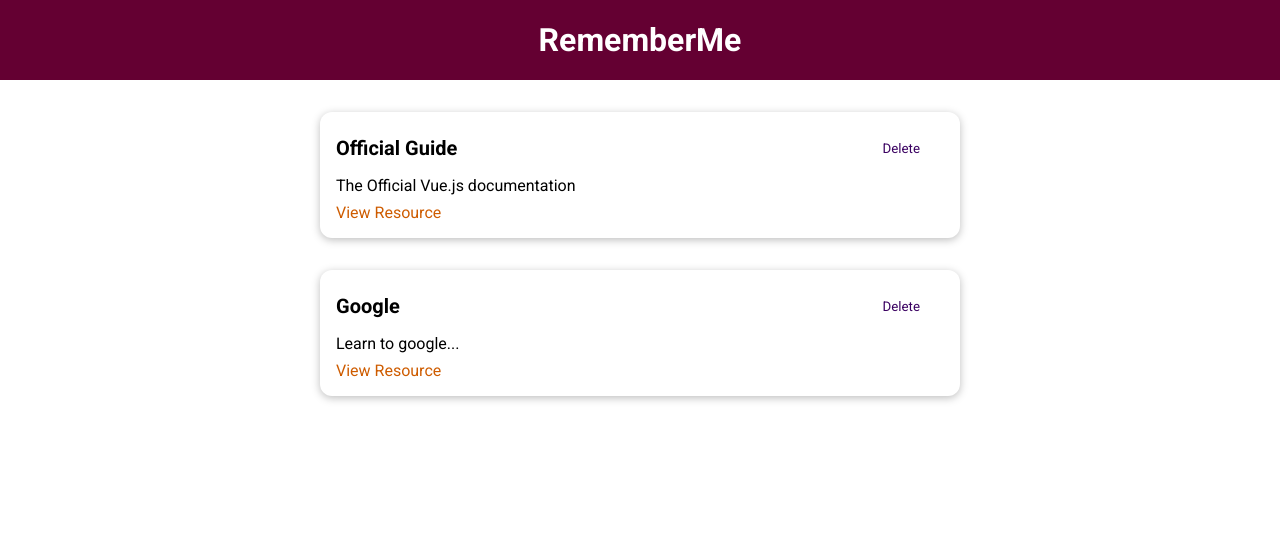
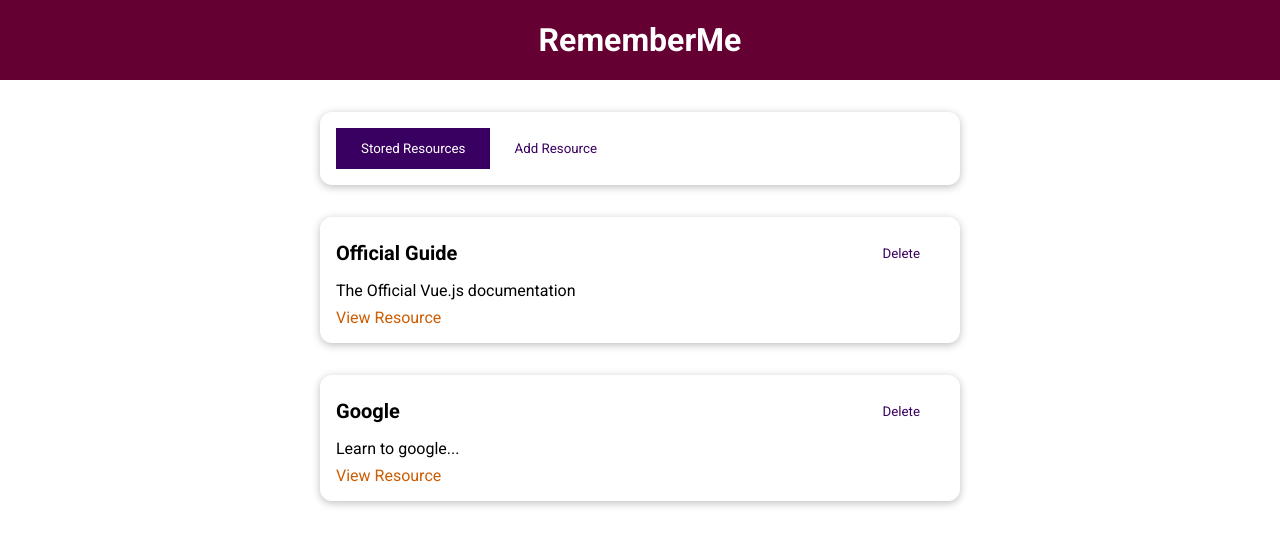
Before and after one commit to babyazalea/learning-resources-app, a Vue app: page / in a window 1280 px wide. Shown: the top 546 px of the page. Built offline with nearby package versions, Linux system fonts and the light colour scheme.

Commit message:
added Add-Resource, The-Resource component

```diff
--- a/src/App.vue
+++ b/src/App.vue
@@ -1,34 +1,19 @@
 <template>
   <the-header title="RememberMe"></the-header>
-  <stored-resources :resources="storedResources"></stored-resources>
+  <the-resources></the-resources>
 </template>
 
 <script>
-import StoredResources from './components/learning-resources/StoredResources.vue';
 import TheHeader from './components/layouts/TheHeader.vue';
+import TheResources from './components/learning-resources/TheResources.vue';
 
 export default {
   components: {
-    StoredResources,
-    TheHeader
+    TheHeader,
+    TheResources
   },
   data() {
-    return {
-      storedResources: [
-        {
-          id: 'official-guide',
-          title: 'Official Guide',
-          description: 'The Official Vue.js documentation',
-          link: 'https://vuejs.org'
-        },
-        {
-          id: 'google',
-          title: 'Google',
-          description: 'Learn to google...',
-          link: 'https://google.com'
-        }
-      ]
-    };
+    return {};
   }
 };
 </script>
--- /dev/null
+++ b/src/components/learning-resources/AddResource.vue
@@ -0,0 +1,3 @@
+<template>
+  <h2>Add Resource</h2>
+</template>
--- a/src/components/learning-resources/StoredResources.vue
+++ b/src/components/learning-resources/StoredResources.vue
@@ -17,7 +17,7 @@
   components: {
     LearningResource
   },
-  props: ['resources']
+  inject: ['resources']
 };
 </script>
 
--- /dev/null
+++ b/src/components/learning-resources/TheResources.vue
@@ -0,0 +1,64 @@
+<template>
+  <base-card>
+    <base-button
+      @click="setSelectedTab('stored-resources')"
+      :mode="storedResButtonMode"
+      >Stored Resources</base-button
+    >
+    <base-button
+      @click="setSelectedTab('add-resource')"
+      :mode="addResButtonMode"
+      >Add Resource</base-button
+    >
+  </base-card>
+  <component :is="selectedTab"></component>
+</template>
+
+<script>
+import StoredResources from './StoredResources.vue';
+import AddResource from './AddResource.vue';
+
+export default {
+  components: {
+    StoredResources,
+    AddResource
+  },
+  data() {
+    return {
+      selectedTab: 'stored-resources',
+      storedResources: [
+        {
+          id: 'official-guide',
+          title: 'Official Guide',
+          description: 'The Official Vue.js documentation',
+          link: 'https://vuejs.org'
+        },
+        {
+          id: 'google',
+          title: 'Google',
+          description: 'Learn to google...',
+          link: 'https://google.com'
+        }
+      ]
+    };
+  },
+  provide() {
+    return {
+      resources: this.storedResources
+    };
+  },
+  computed: {
+    storedResButtonMode() {
+      return this.selectedTab === 'stored-resources' ? null : 'flat';
+    },
+    addResButtonMode() {
+      return this.selectedTab === 'add-resource' ? null : 'flat';
+    }
+  },
+  methods: {
+    setSelectedTab(tab) {
+      this.selectedTab = tab;
+    }
+  }
+};
+</script>
```
